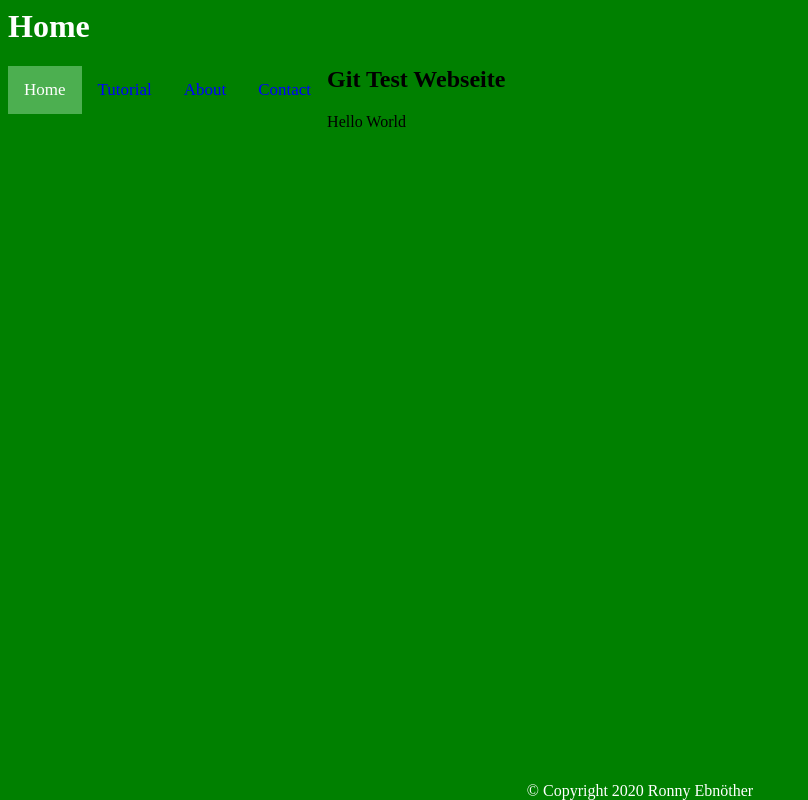
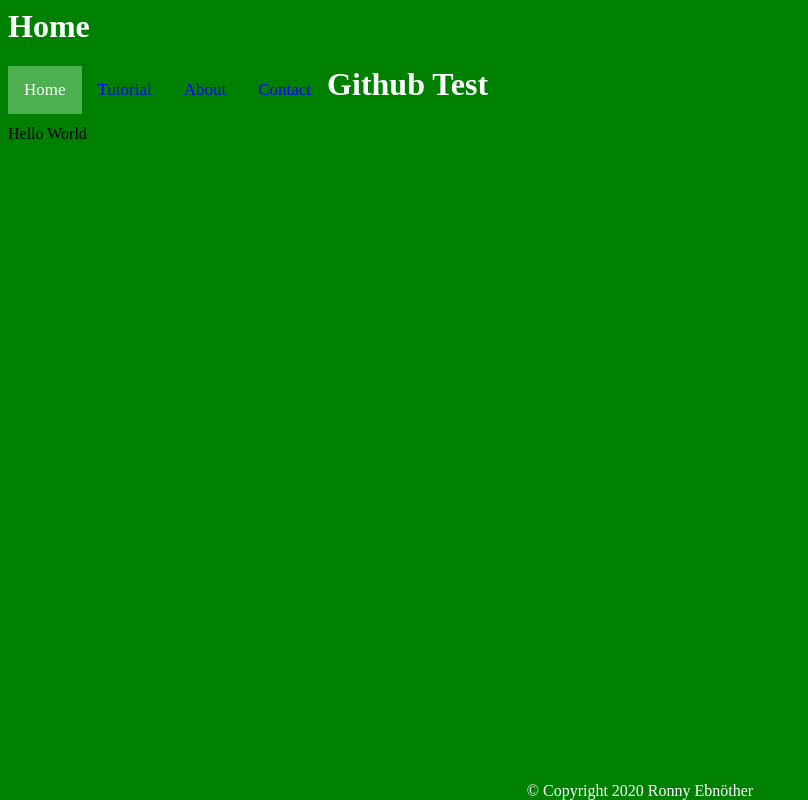
Before and after one commit to WolfofGithub03/githubtest, a plain HTML site: page index.html in a window 1280 px wide. Shown: the whole page, without its empty margins (0-808 px from the left). Drawn offline with Linux system fonts and the light colour scheme.

Commit message:
Index wurde bearbeitet

```diff
--- a/index.html
+++ b/index.html
@@ -12,7 +12,7 @@
           <a href="about.html">About</a>
           <a href="contact.html">Contact</a>
         </div>
-      <h2> Git Test Webseite</h2>
+	<h1>Github Test</h1>
         <p>
           Hello World
        </p>
```
